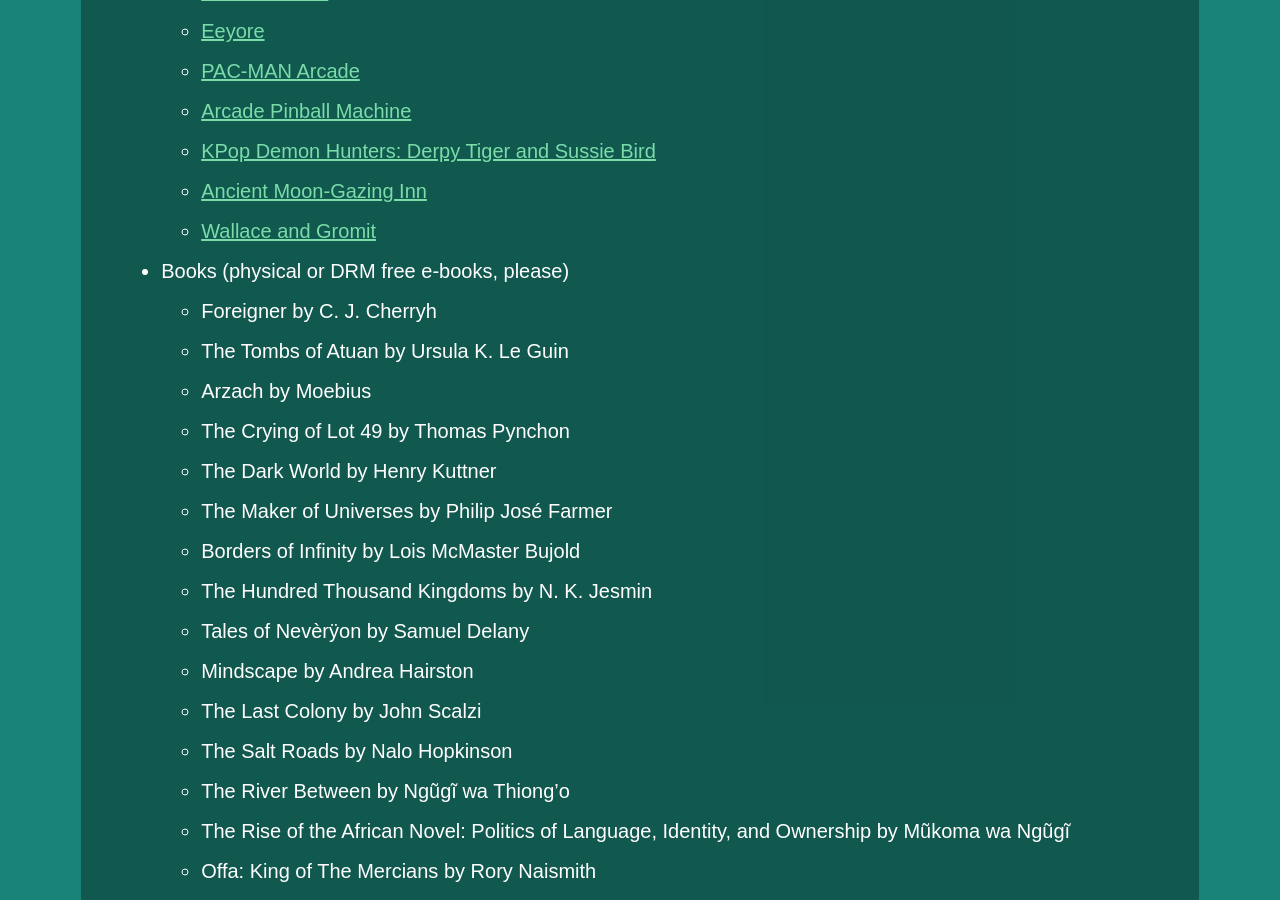
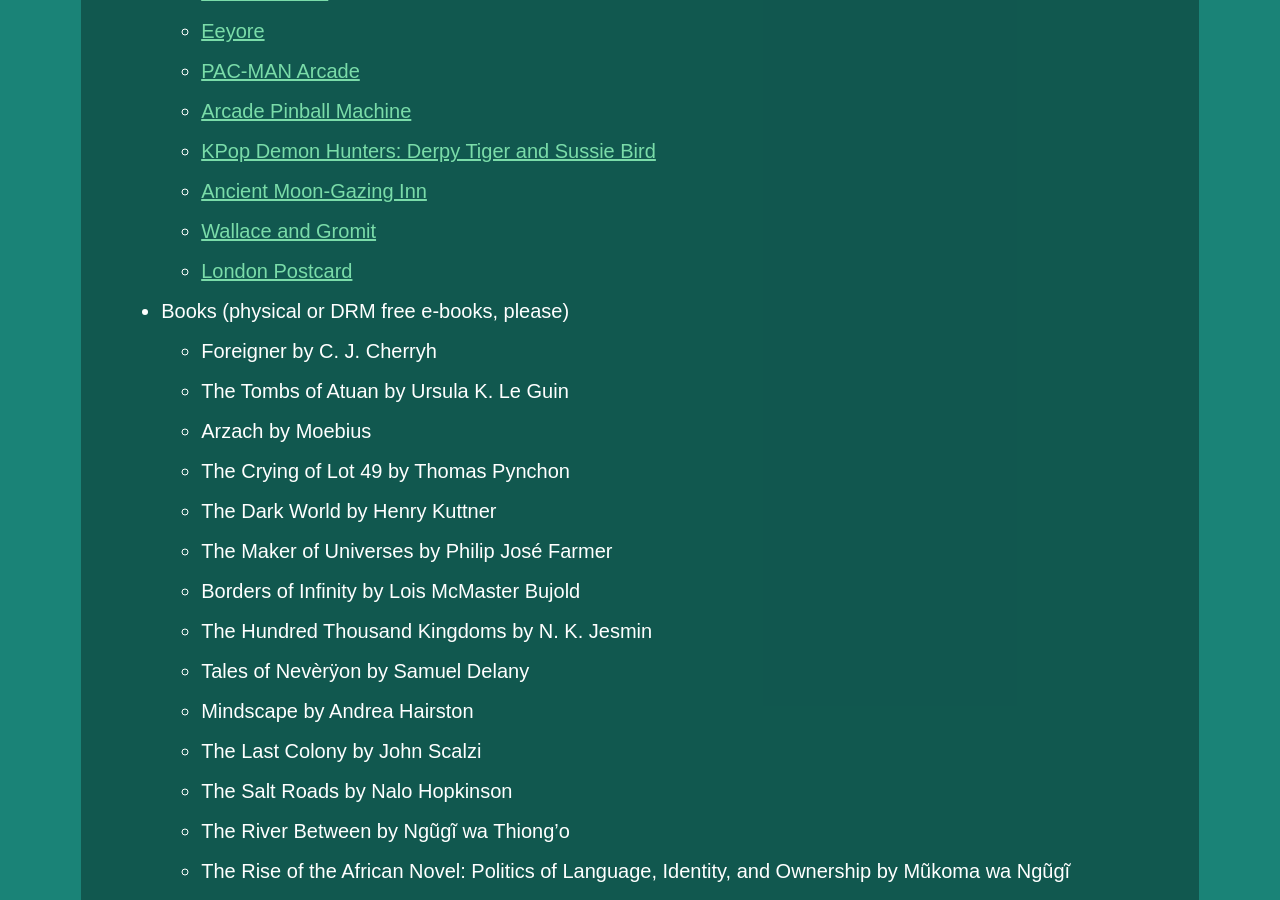
Before and after one commit to ambiguousname/ambiguousname.github.io, a Jekyll site: the page built from assets/wishlist.md, in a window 1280 px wide and 900 px high, scrolled down 819 px. Built offline with Jekyll 4.4.1, drawn with Linux system fonts in a browser that asks for light colours.

Commit message:
Update wishlist

```diff
--- a/assets/wishlist.md
+++ b/assets/wishlist.md
@@ -24,6 +24,7 @@
 	- [KPop Demon Hunters: Derpy Tiger and Sussie Bird](https://www.lego.com/en-us/product/derpy-tiger-and-sussie-bird-72537)
 	- [Ancient Moon-Gazing Inn](https://www.lego.com/en-us/product/ancient-moon-gazing-inn-80121)
 	- [Wallace and Gromit](https://www.lego.com/en-us/product/wallace-gromit-21371)
+	- [London Postcard](https://www.lego.com/en-us/product/london-postcard-40569)
 - Books (physical or DRM free e-books, please)
 	- Foreigner by C. J. Cherryh
 	- The Tombs of Atuan by Ursula K. Le Guin
```
